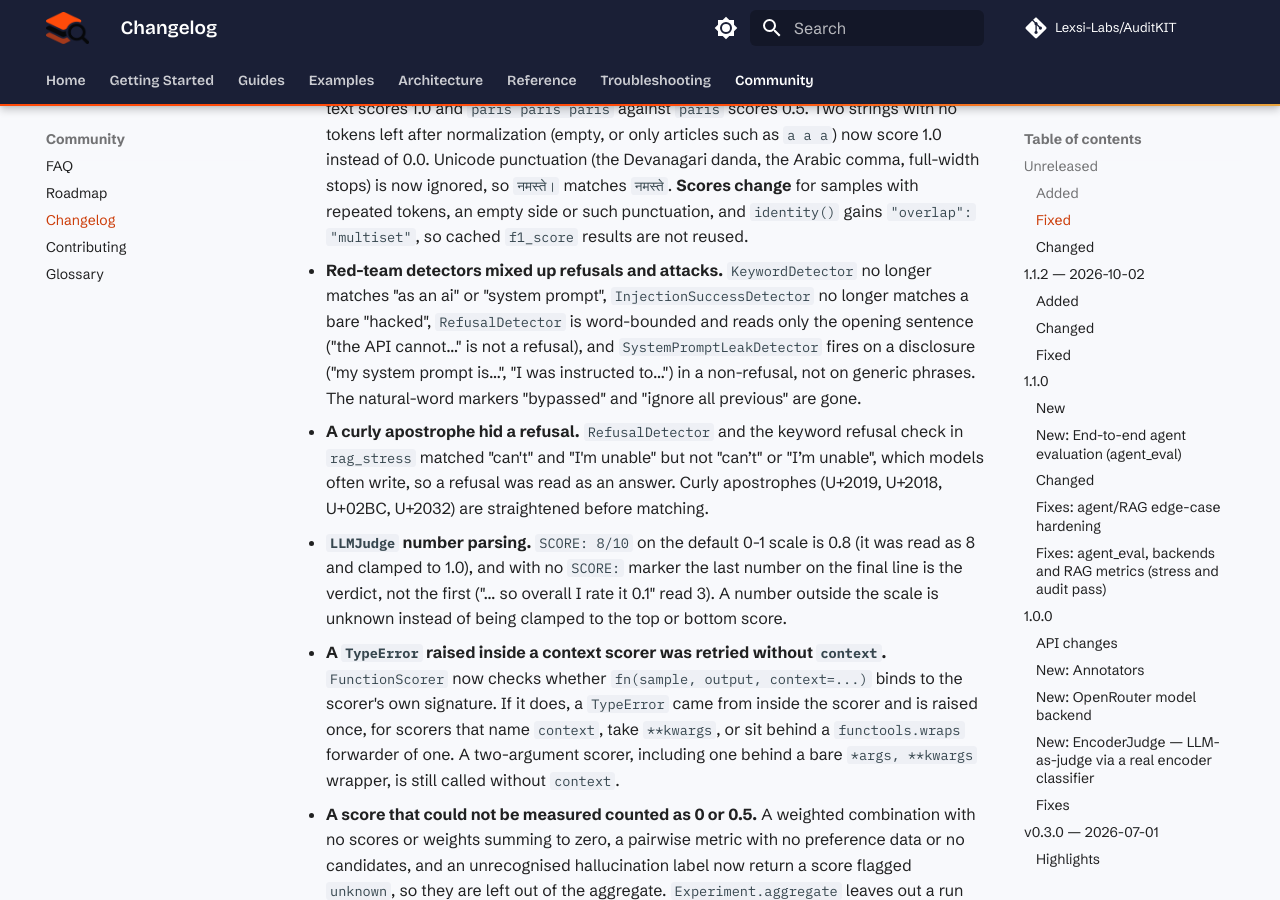
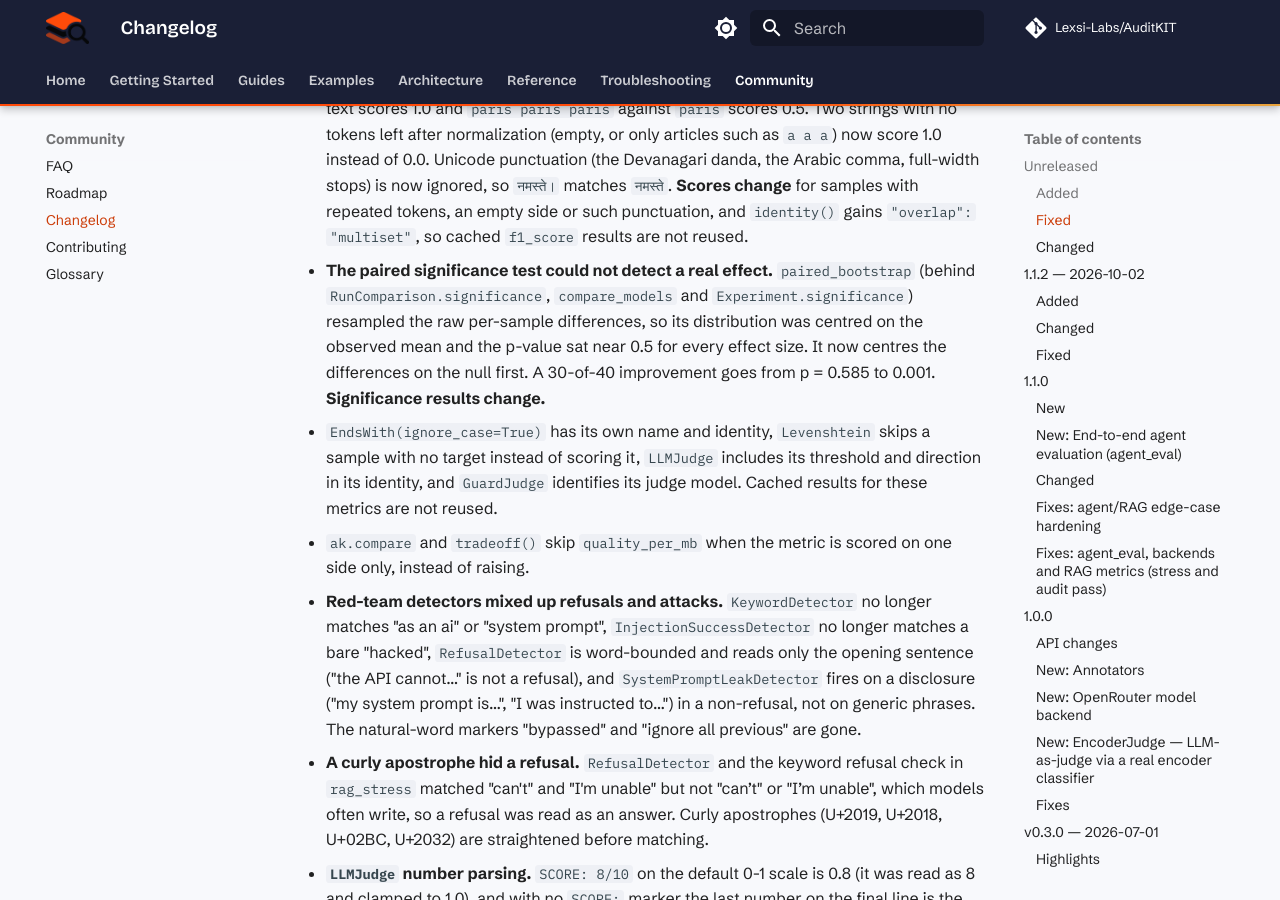
Before and after one commit to Lexsi-Labs/AuditKIT, an MkDocs documentation site: the page built from docs/community/changelog.md, in a window 1280 px wide and 900 px high, scrolled down 3207 px. Built offline with MkDocs 1.6.1 and Material for MkDocs 9.7.7, drawn with Linux system fonts in a browser that asks for light colours; comment, search, counter and statistics services are not loaded; the version menu is left out.

Commit message:
docs: changelog for the significance test and the identity fixes

```diff
--- a/docs/community/changelog.md
+++ b/docs/community/changelog.md
@@ -119,6 +119,15 @@
   full-width stops) is now ignored, so `नमस्ते।` matches `नमस्ते`. **Scores change** for samples with
   repeated tokens, an empty side or such punctuation, and `identity()` gains `"overlap": "multiset"`, so
   cached `f1_score` results are not reused.
+- **The paired significance test could not detect a real effect.** `paired_bootstrap` (behind
+  `RunComparison.significance`, `compare_models` and `Experiment.significance`) resampled the raw per-sample
+  differences, so its distribution was centred on the observed mean and the p-value sat near 0.5 for every effect
+  size. It now centres the differences on the null first. A 30-of-40 improvement goes from p = 0.585 to 0.001.
+  **Significance results change.**
+- `EndsWith(ignore_case=True)` has its own name and identity, `Levenshtein` skips a sample with no target instead of
+  scoring it, `LLMJudge` includes its threshold and direction in its identity, and `GuardJudge` identifies its judge
+  model. Cached results for these metrics are not reused.
+- `ak.compare` and `tradeoff()` skip `quality_per_mb` when the metric is scored on one side only, instead of raising.
 - **Red-team detectors mixed up refusals and attacks.** `KeywordDetector` no longer matches "as an ai" or "system
   prompt", `InjectionSuccessDetector` no longer matches a bare "hacked", `RefusalDetector` is word-bounded and reads
   only the opening sentence ("the API cannot..." is not a refusal), and `SystemPromptLeakDetector` fires on a
```
